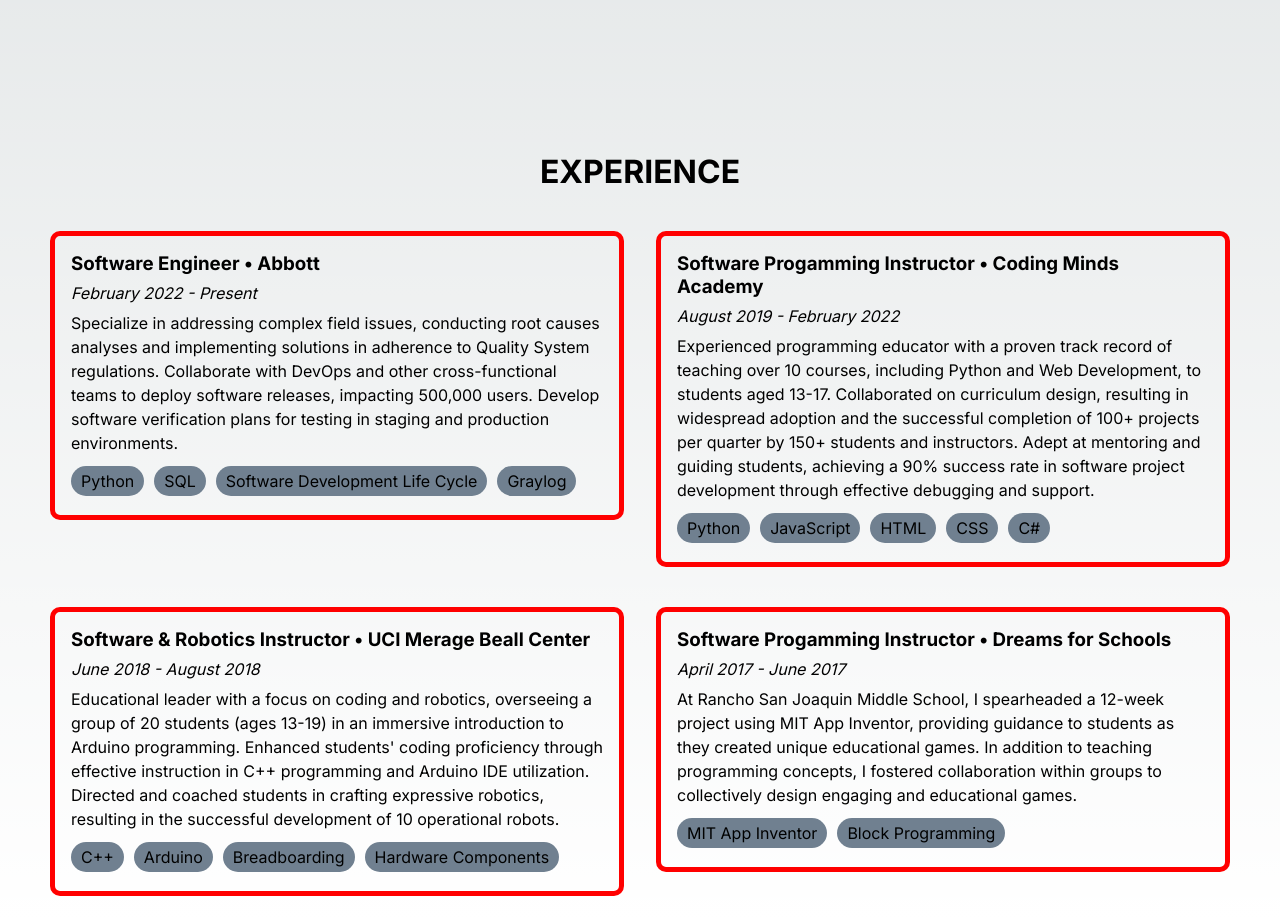
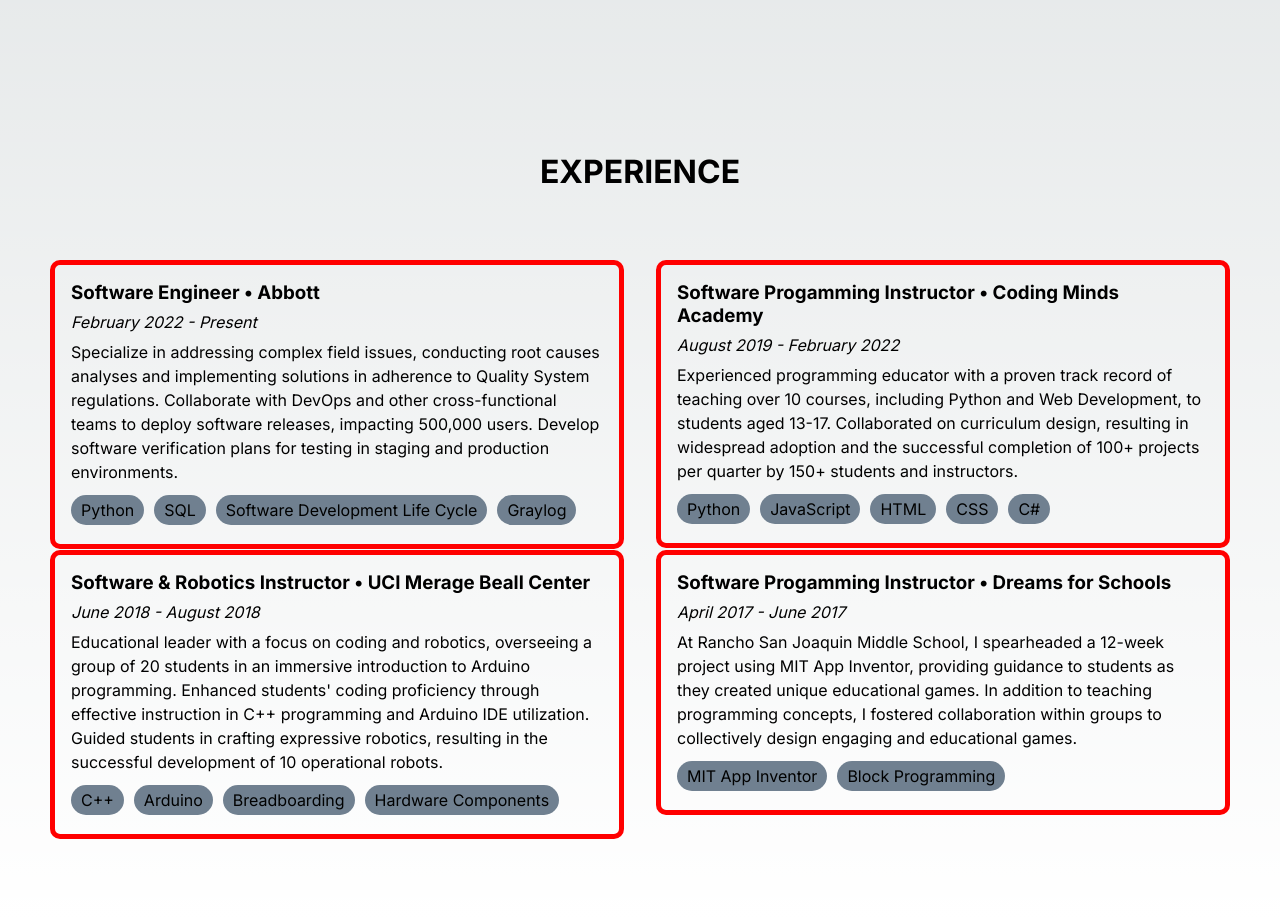
Before and after one commit to emmanuelreyes28/my-website, a Next.js app: page / in a window 1280 px wide. Shown: the part 680-1600 px from the top of the page. Built offline with nearby package versions, Linux system fonts and the light colour scheme.

Commit message:
fix grid spacing

```diff
--- a/app/Experience.tsx
+++ b/app/Experience.tsx
@@ -39,9 +39,7 @@
             teaching over 10 courses, including Python and Web Development, to
             students aged 13-17. Collaborated on curriculum design, resulting in
             widespread adoption and the successful completion of 100+ projects
-            per quarter by 150+ students and instructors. Adept at mentoring and
-            guiding students, achieving a 90% success rate in software project
-            development through effective debugging and support.
+            per quarter by 150+ students and instructors.
           </p>
           <div className={styles.skills}>
             <span>Python</span>
@@ -62,12 +60,11 @@
           </p>
           <p className={styles.jobDescription}>
             Educational leader with a focus on coding and robotics, overseeing a
-            group of 20 students (ages 13-19) in an immersive introduction to
-            Arduino programming. Enhanced students&apos; coding proficiency
-            through effective instruction in C++ programming and Arduino IDE
-            utilization. Directed and coached students in crafting expressive
-            robotics, resulting in the successful development of 10 operational
-            robots.
+            group of 20 students in an immersive introduction to Arduino
+            programming. Enhanced students&apos; coding proficiency through
+            effective instruction in C++ programming and Arduino IDE
+            utilization. Guided students in crafting expressive robotics,
+            resulting in the successful development of 10 operational robots.
           </p>
           <div className={styles.skills}>
             <span>C++</span>
--- a/app/styles/experience.module.css
+++ b/app/styles/experience.module.css
@@ -3,8 +3,8 @@
     /* background-color: blue; */
     height: 100vh;
     grid-template-columns: 1fr 1fr;
-    grid-template-rows: auto;
-    gap: 1rem 2rem;
+    grid-template-rows: 100px 250px 250px;
+    gap: 2.5rem 2rem;
     grid-template-areas:
         "header header"
         "experience1 experience2"
```
